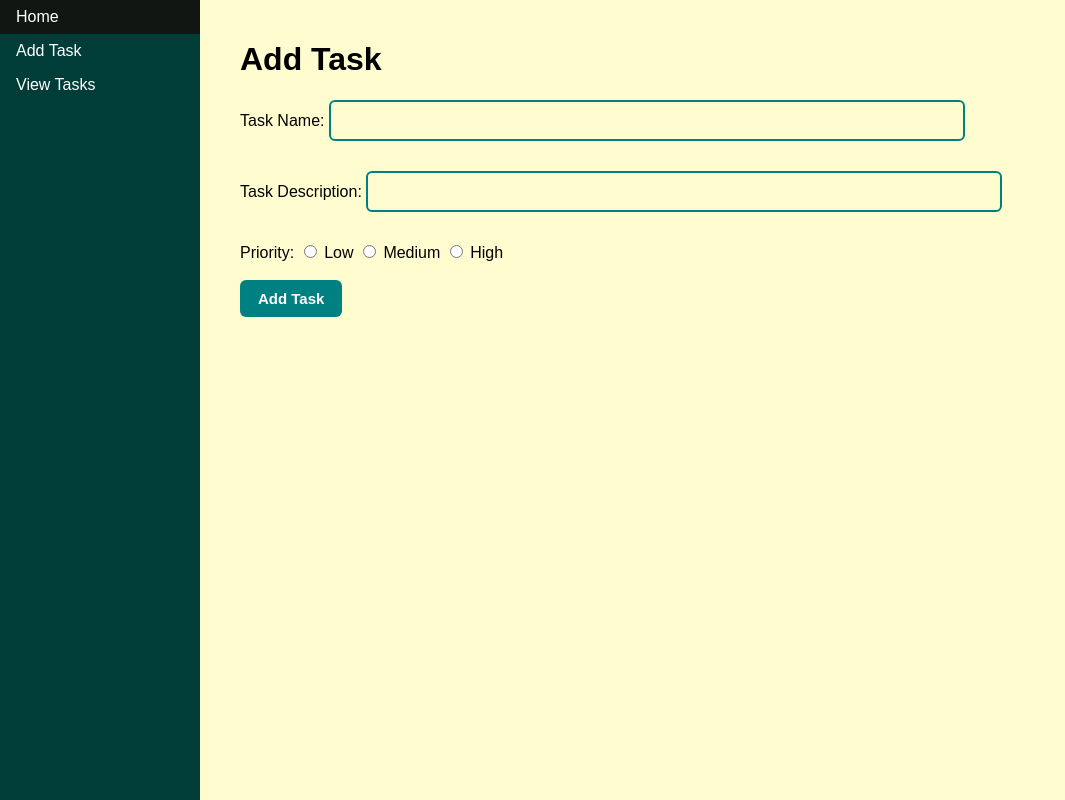
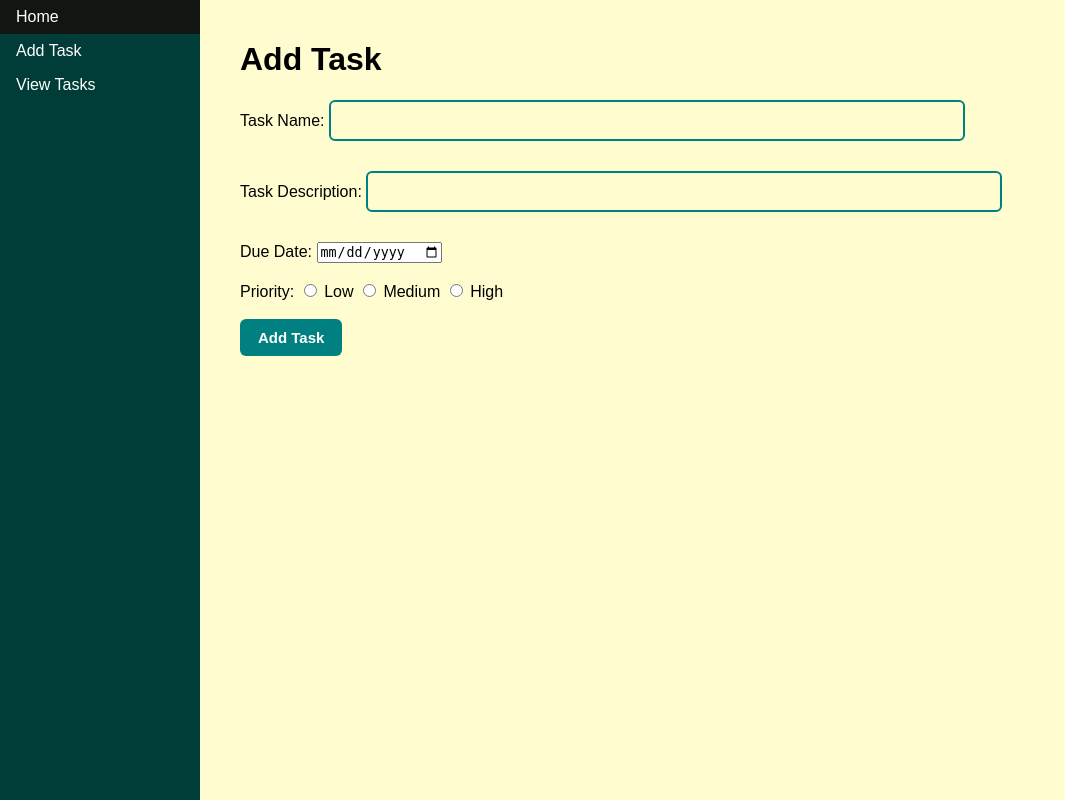
Before and after one commit to Marsad07/Flask_DeepDive, a Flask app: page /add_task_page in a window 1280 px wide. Shown: the whole page, without its empty margins (0-1065 px from the left). Run offline with Flask 3, Linux system fonts and the light colour scheme.

Commit message:
Day9: created due_date section

```diff
--- a/flask_intro/app.py
+++ b/flask_intro/app.py
@@ -14,10 +14,10 @@ app = Flask(__name__, template_folder='templates', static_folder='static')
 @app.route('/')
 def homepage():
     cursor = db.cursor(dictionary=True)
-    cursor.execute("SELECT COUNT(*) AS active_count FROM tasks WHERE status = 'active'")
+    cursor.execute("SELECT COUNT(*) AS active_count FROM tasks_new WHERE status = 'active'")
     active_count = cursor.fetchone()['active_count']
 
-    cursor.execute("SELECT COUNT(*) AS completed_count FROM tasks WHERE status = 'completed'")
+    cursor.execute("SELECT COUNT(*) AS completed_count FROM tasks_new WHERE status = 'completed'")
     completed_count = cursor.fetchone()['completed_count']
 
     return render_template('homepage.html', active_count=active_count, completed_count=completed_count)
@@ -25,10 +25,10 @@ def homepage():
 @app.route("/tasks")
 def tasks_page():
     cursor = db.cursor(dictionary=True)
-    cursor.execute("SELECT * FROM tasks WHERE status='active'")
+    cursor.execute("SELECT * FROM tasks_new WHERE status='active' ORDER BY due_date IS NULL, due_date ASC")
     tasks = cursor.fetchall()
 
-    cursor.execute("SELECT * FROM tasks WHERE status = 'completed'")
+    cursor.execute("SELECT * FROM tasks_new WHERE status = 'completed'")
     completed_tasks = cursor.fetchall()
     return render_template("tasks.html", tasks=tasks, completed_tasks=completed_tasks)
 
@@ -41,12 +41,13 @@ def add_task():
     name = request.form["Task Name"]
     description = request.form["Task Description"]
     priority = request.form.get("priority")
+    due_date = request.form["due_date"]
 
     cursor = db.cursor()
     cursor.execute(
-        "INSERT INTO tasks (task_name, task_description, priority, status, added_date) "
-        "VALUES (%s, %s, %s, 'active', NOW())",
-        (name, description, priority)
+        "INSERT INTO tasks_new (task_name, task_description, priority, status, added_date, due_date) "
+        "VALUES (%s, %s, %s, 'active', NOW(), %s)",
+        (name, description, priority, due_date)
     )
     db.commit()
     return redirect(url_for("add_task_page"))
@@ -56,7 +57,7 @@ def complete_task():
     task_id = int(request.form["task_number"])
     cursor = db.cursor()
     cursor.execute(
-        "UPDATE tasks SET status='completed', completed_date=NOW() WHERE id=%s",
+        "UPDATE tasks_new SET status='completed', completed_date=NOW() WHERE id=%s",
         (task_id,)
     )
     db.commit()
@@ -66,7 +67,7 @@ def complete_task():
 @app.route("/clear_completed", methods=["POST"])
 def clear_completed():
     cursor = db.cursor()
-    cursor.execute("DELETE FROM tasks WHERE status='completed'")
+    cursor.execute("DELETE FROM tasks_new WHERE status='completed'")
     db.commit()
     return redirect(url_for("tasks_page"))
 
@@ -74,7 +75,7 @@ def clear_completed():
 @app.route('/testdb')
 def testdb():
     cursor = db.cursor(dictionary=True)
-    cursor.execute("SELECT * FROM tasks")
+    cursor.execute("SELECT * FROM tasks_new")
     tasks = cursor.fetchall()
     return str(tasks)
 
@@ -84,12 +85,12 @@ def edit_task(task_id):
     if request.method == "POST":
         new_task_name = request.form["task_name"]
         new_task_description = request.form["task_description"]
-        cursor.execute("UPDATE tasks SET task_name=%s, task_description=%s WHERE id=%s",
+        cursor.execute("UPDATE tasks_new SET task_name=%s, task_description=%s WHERE id=%s",
                        (new_task_name, new_task_description, task_id))
         db.commit()
         return redirect(url_for("tasks_page"))
     else:
-        cursor.execute("SELECT * FROM tasks WHERE id=%s", (task_id,))
+        cursor.execute("SELECT * FROM tasks_new WHERE id=%s", (task_id,))
         task = cursor.fetchone()
         return render_template("edit.html", task=task)
 
--- a/flask_intro/templates/add_tasks.html
+++ b/flask_intro/templates/add_tasks.html
@@ -59,6 +59,10 @@
             <input type="text" name="Task Description">
             <br><br>
 
+            <label for="due_date">Due Date:</label>
+            <input type="date" id="due_date" name="due_date">
+            <br><br>
+
             <label>Priority:</label>
             <input type="radio" name="priority" value="low"> Low
             <input type="radio" name="priority" value="medium"> Medium
--- a/flask_intro/templates/tasks.html
+++ b/flask_intro/templates/tasks.html
@@ -17,6 +17,7 @@
             <th>Priority</th>
             <th>Action</th>
             <th>Added Date</th>
+            <th>Due Date</th>
         </tr>
 
         {% for task in tasks %}
@@ -39,6 +40,9 @@
                 </form>
             </td>
             <td>{{ task.added_date }}</td>
+            <td>
+                {{ task.due_date.strftime("%d/%m/%Y") if task.due_date else "" }}
+            </td>
         </tr>
         {% endfor %}
     </table>
```
